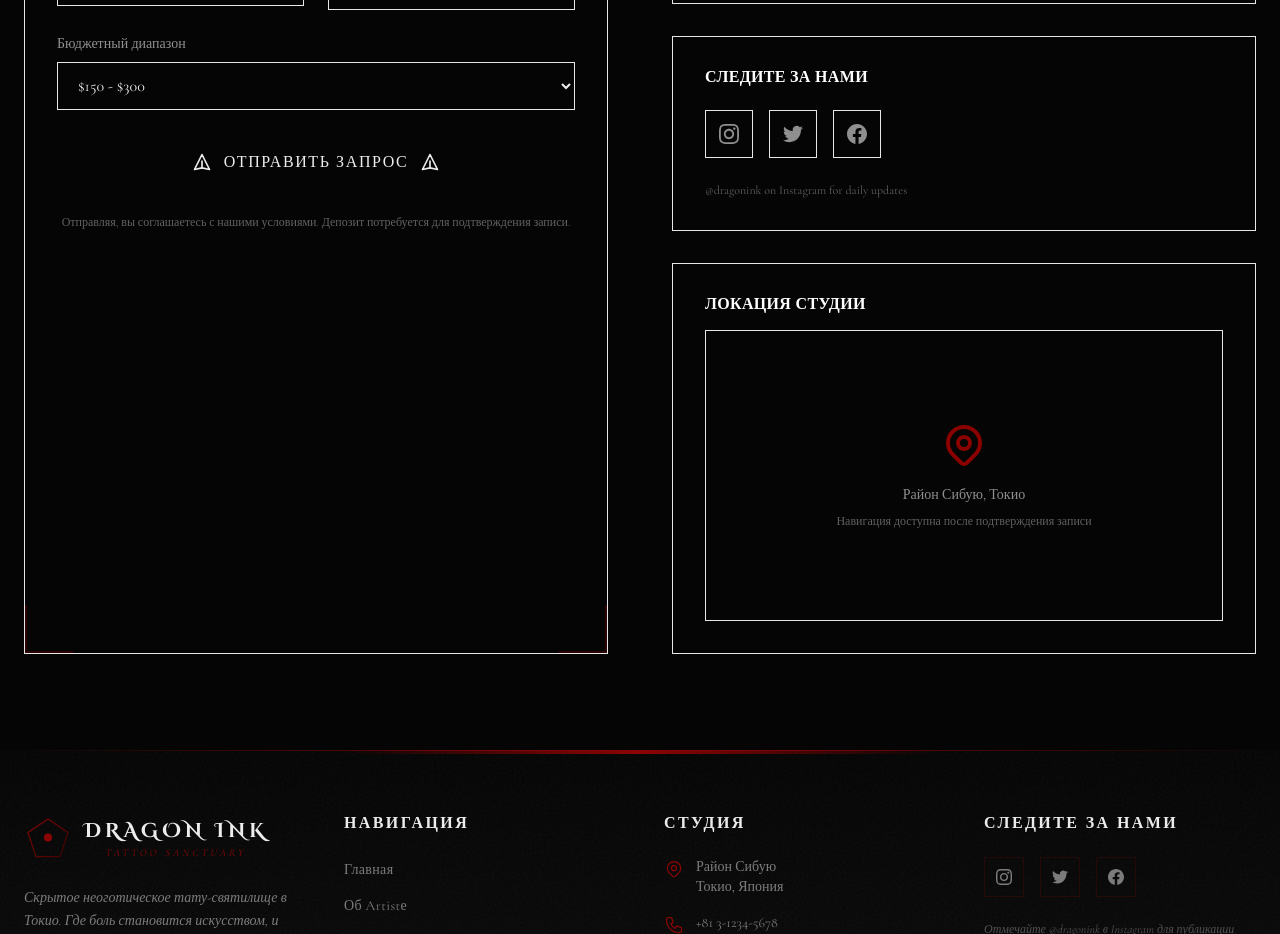
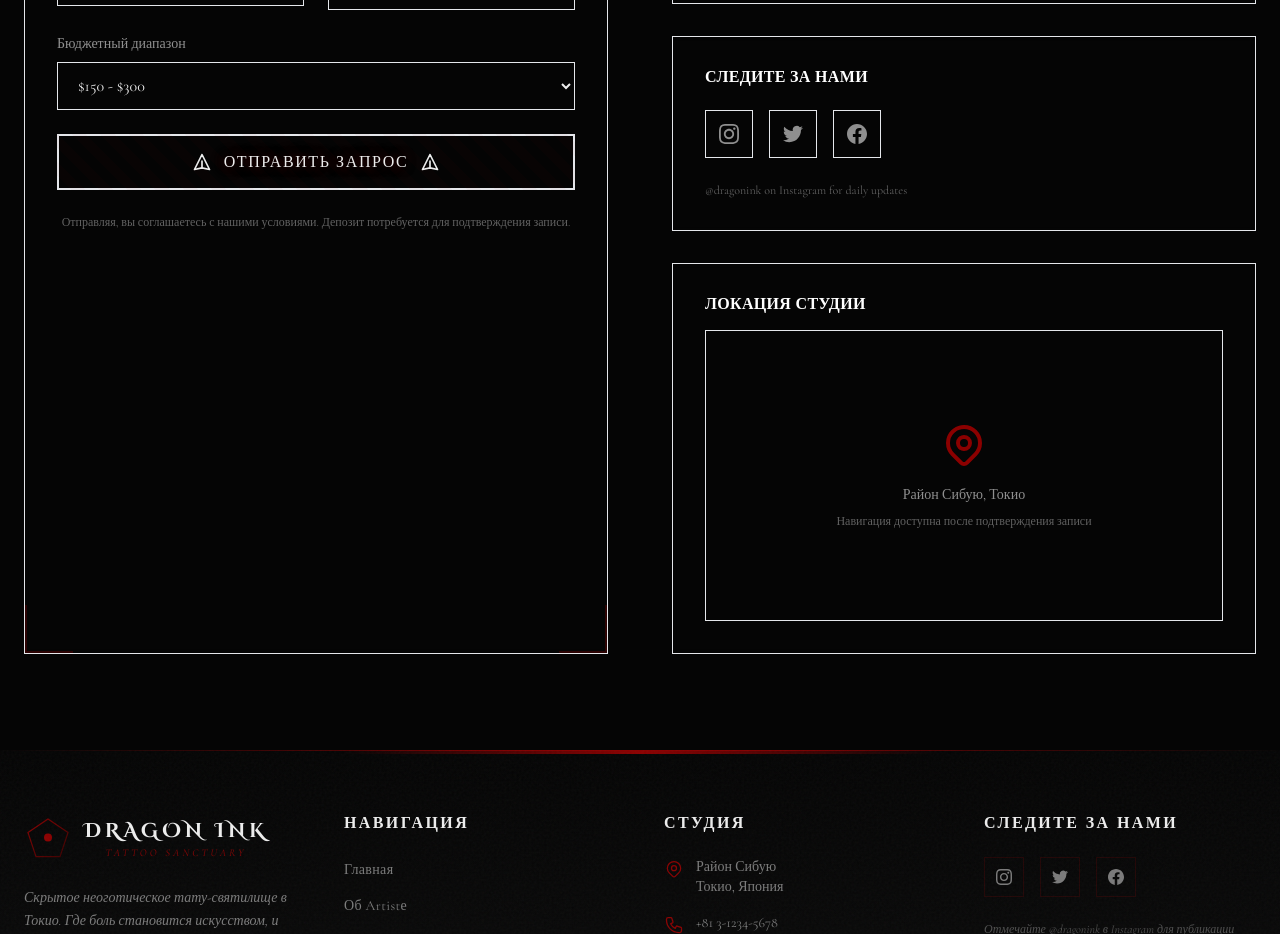
Before and after one commit to gitfromnfsheatxaxa/Yun, a React (Vite) app: page /en/contact in a window 1280 px wide. Shown: the part 920-1854 px from the top of the page. Built offline with nearby package versions, Linux system fonts and the light colour scheme; a web font is replaced by a local one.

Commit message:
Add decorative background patterns and outline to submit button

```diff
--- a/src/index.css
+++ b/src/index.css
@@ -19,6 +19,21 @@
 
 .animate-gradient {
   animation: gradient 3s ease infinite;
+}
+
+/* Text glow effect for button */
+.text-shadow-glow {
+  text-shadow:
+    0 0 10px rgba(139, 0, 0, 0.5),
+    0 0 20px rgba(139, 0, 0, 0.3),
+    0 0 30px rgba(139, 0, 0, 0.2);
+}
+
+.group:hover .text-shadow-glow {
+  text-shadow:
+    0 0 15px rgba(255, 0, 0, 0.7),
+    0 0 30px rgba(139, 0, 0, 0.5),
+    0 0 45px rgba(139, 0, 0, 0.3);
 }
 
 /* ============================================
--- a/src/pages/ContactPage.jsx
+++ b/src/pages/ContactPage.jsx
@@ -297,22 +297,35 @@ const ContactPage = () => {
                   <button
                     type="submit"
                     disabled={isSubmitting}
-                    className="relative w-full py-4 font-gothic tracking-widest text-soft-white disabled:opacity-50 disabled:cursor-not-allowed group overflow-hidden"
+                    className="relative w-full py-4 font-gothic tracking-widest text-soft-white disabled:opacity-50 disabled:cursor-not-allowed group overflow-hidden bg-pure-black/90"
                   >
-                    {/* Animated Background */}
-                    <div className="absolute inset-0 bg-gradient-to-r from-blood-red via-neon-crimson to-blood-red bg-[length:200%_100%] transition-all duration-700 group-hover:bg-[length:100%_100%] animate-gradient" />
+                    {/* Outer Glow Border */}
+                    <div className="absolute inset-0 border-2 border-blood-red/30 group-hover:border-neon-crimson/60 transition-all duration-300" />
 
-                    {/* Glow Effect */}
-                    <div className="absolute inset-0 bg-gradient-to-r from-blood-red to-neon-crimson opacity-0 group-hover:opacity-50 transition-opacity duration-300 blur-xl" />
+                    {/* Animated Background Gradient */}
+                    <div className="absolute inset-1 bg-gradient-to-r from-blood-red/20 via-neon-crimson/30 to-blood-red/20 bg-[length:200%_100%] transition-all duration-700 group-hover:bg-[length:100%_100%] animate-gradient" />
 
-                    {/* Border Glow */}
-                    <div className="absolute inset-0 border-2 border-neon-crimson/0 group-hover:border-neon-crimson/50 transition-all duration-300" />
+                    {/* Decorative Corner Lines */}
+                    <div className="absolute top-0 left-0 w-8 h-8 border-t-2 border-l-2 border-blood-red/40 group-hover:border-neon-crimson/80 transition-all duration-300" />
+                    <div className="absolute top-0 right-0 w-8 h-8 border-t-2 border-r-2 border-blood-red/40 group-hover:border-neon-crimson/80 transition-all duration-300" />
+                    <div className="absolute bottom-0 left-0 w-8 h-8 border-b-2 border-l-2 border-blood-red/40 group-hover:border-neon-crimson/80 transition-all duration-300" />
+                    <div className="absolute bottom-0 right-0 w-8 h-8 border-b-2 border-r-2 border-blood-red/40 group-hover:border-neon-crimson/80 transition-all duration-300" />
+
+                    {/* Inner Glow Effect */}
+                    <div className="absolute inset-0 bg-gradient-to-r from-blood-red/10 to-neon-crimson/10 opacity-0 group-hover:opacity-100 transition-opacity duration-300" />
+
+                    {/* Background Pattern - Diagonal Lines */}
+                    <div className="absolute inset-0 opacity-10 group-hover:opacity-20 transition-opacity duration-300"
+                         style={{
+                           backgroundImage: 'repeating-linear-gradient(45deg, transparent, transparent 10px, rgba(139, 0, 0, 0.3) 10px, rgba(139, 0, 0, 0.3) 20px)'
+                         }}
+                    />
 
                     {/* Button Content */}
                     <span className="relative flex items-center justify-center space-x-3">
                       {isSubmitting ? (
                         <>
-                          <svg className="animate-spin w-5 h-5 text-soft-white" fill="none" viewBox="0 0 24 24">
+                          <svg className="animate-spin w-5 h-5 text-neon-crimson" fill="none" viewBox="0 0 24 24">
                             <circle className="opacity-25" cx="12" cy="12" r="10" stroke="currentColor" strokeWidth="4" />
                             <path className="opacity-75" fill="currentColor" d="M4 12a8 8 0 018-8V0C5.373 0 0 5.373 0 12h4zm2 5.291A7.962 7.962 0 014 12H0c0 3.042 1.135 5.824 3 7.938l3-2.647z" />
                           </svg>
@@ -320,11 +333,11 @@ const ContactPage = () => {
                         </>
                       ) : (
                         <>
-                          <svg className="w-5 h-5 transition-transform duration-300 group-hover:translate-x-1" fill="none" stroke="currentColor" viewBox="0 0 24 24">
+                          <svg className="w-5 h-5 text-blood-red group-hover:text-neon-crimson transition-all duration-300 group-hover:translate-x-1" fill="none" stroke="currentColor" viewBox="0 0 24 24">
                             <path strokeLinecap="round" strokeLinejoin="round" strokeWidth={2} d="M12 19l9 2-9-18-9 18 9-2zm0 0v-8" />
                           </svg>
-                          <span>{t('contact.form.submit')}</span>
-                          <svg className="w-5 h-5 transition-transform duration-300 group-hover:translate-x-1" fill="none" stroke="currentColor" viewBox="0 0 24 24">
+                          <span className="text-shadow-glow">{t('contact.form.submit')}</span>
+                          <svg className="w-5 h-5 text-blood-red group-hover:text-neon-crimson transition-all duration-300 group-hover:translate-x-1" fill="none" stroke="currentColor" viewBox="0 0 24 24">
                             <path strokeLinecap="round" strokeLinejoin="round" strokeWidth={2} d="M12 19l9 2-9-18-9 18 9-2zm0 0v-8" />
                           </svg>
                         </>
```
